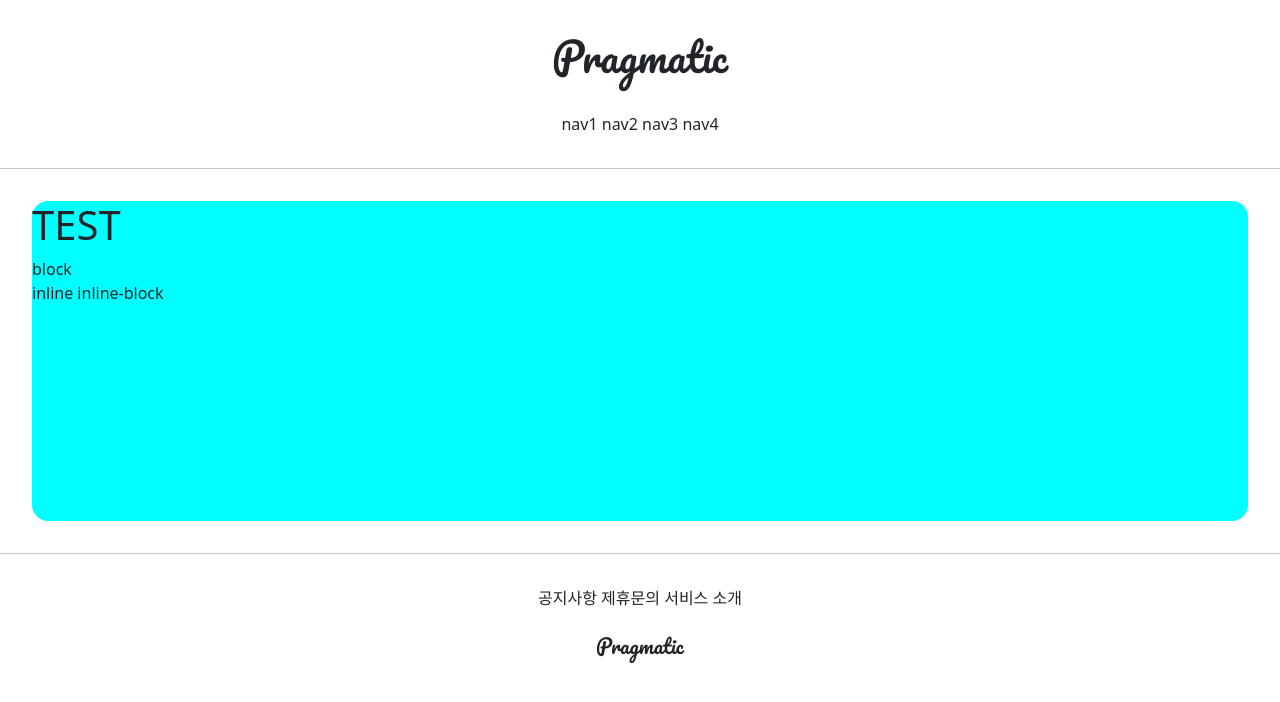
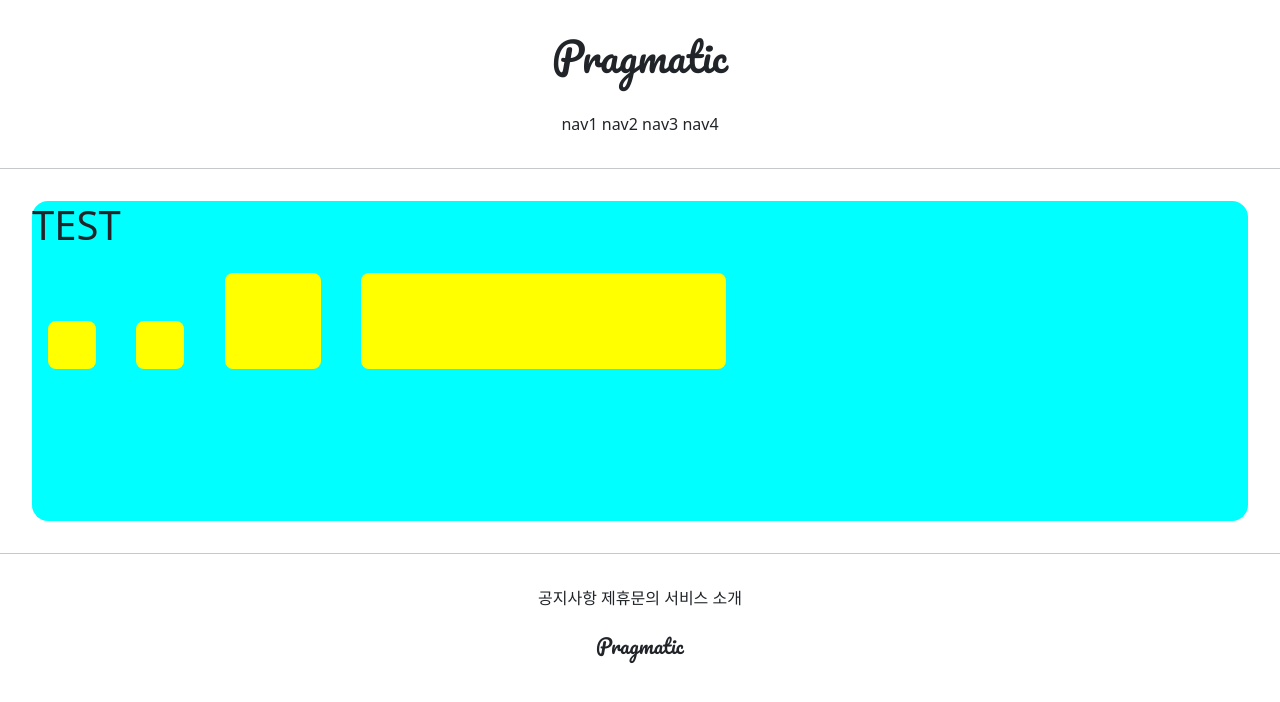
Before and after one commit to seon-hee/gis_project, a Django app: template accountapp/templates/accountapp/hello_world.html in a window 1280 px wide. Shown: the top 702 px of the page. Run offline with Django 3.2, Linux system fonts and the light colour scheme; the template is opened without the code that fills it, so the values that code supplies are empty.

Commit message:
7/7 practice 3

```diff
--- a/accountapp/templates/accountapp/hello_world.html
+++ b/accountapp/templates/accountapp/hello_world.html
@@ -3,23 +3,27 @@
 {% block content %}
 
     <style>
+
         .testing {
             background-color: yellow;
             height: 48px;
             width: 48px;
             margin: 1rem;
             border-radius: .5rem;
+            display: inline-block;
         }
     </style>
 
-    <div style="height:20rem; background-color: aqua; border-radius: 1rem; margin: 2rem;">
+    <div style="height:20rem; background-color: aqua;
+    border-radius: 1rem; margin: 2rem; font-size: 2rem">
         <h1>TEST</h1>
 
 
-    <div style="display: block">block</div>
-    <div style="display: inline">inline</div>
-    <div style="display: inline-block">inline-block</div>
-    <div style="display: none">none</div>
+    <div class="testing" style="height: 48px; width: 48px"></div>
+    <div class="testing" style="height: 3rem; width: 3rem"></div>
+    <div class="testing" style="height: 3em; width: 3em"></div>
+    <div class="testing" style="height: 30%; width: 30%"></div>
+
 
     </div>
 {%  endblock %}
```
